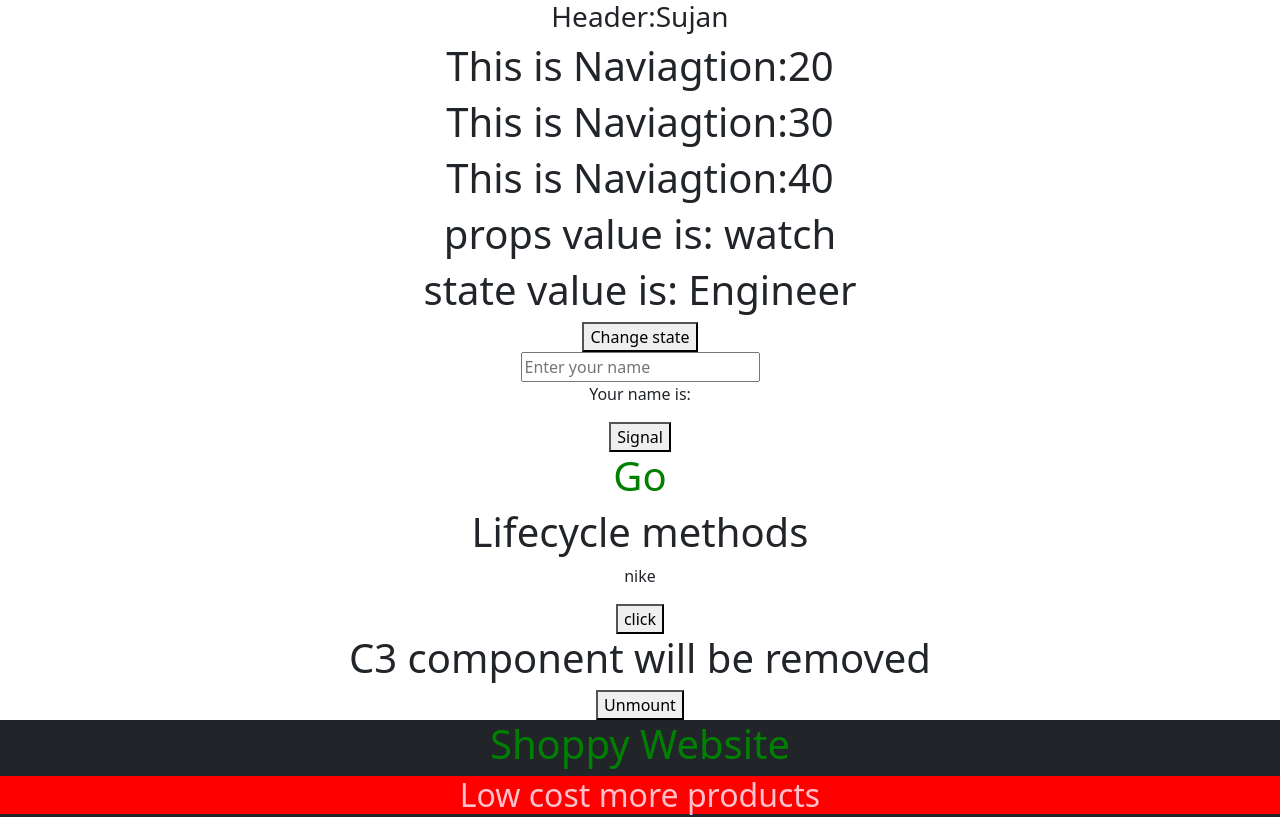
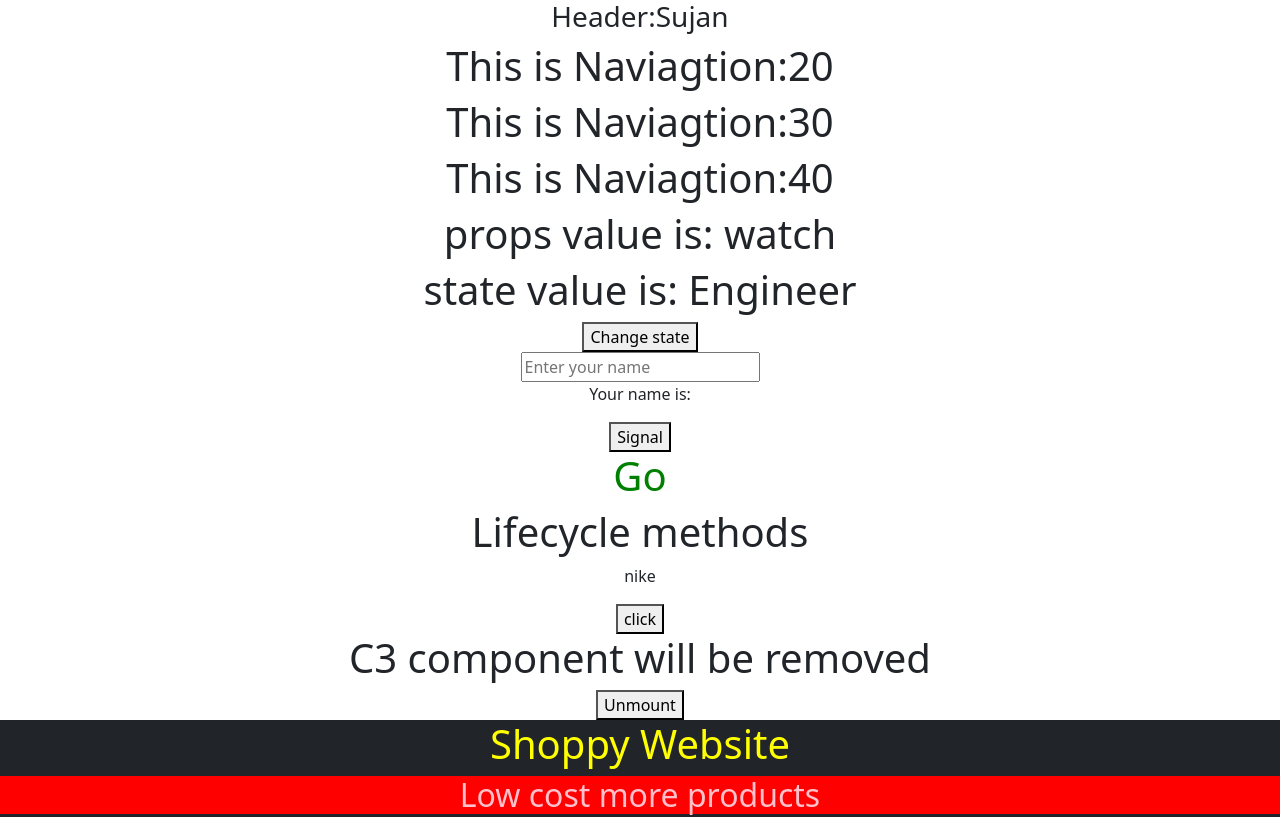
Before and after one commit to sujanmekala64/React-Task3, a React (Create React App) app: page /#/ in a window 1280 px wide. Shown: the top 817 px of the page. Built offline with nearby package versions, Linux system fonts and the light colour scheme; no server answers.

Commit message:
first commit

```diff
--- a/src/components/Headd_W.js
+++ b/src/components/Headd_W.js
@@ -5,7 +5,7 @@
     }
     return(
         <div class="bg-dark text-center text-primary">  {/**After importing bootstrap in App.js we shhould give classes of BS */}
-            <h1 style={{color:"green"}}>Shoppy Website</h1>   {/**Inline styling */}
+            <h1 style={{color:"yellow"}}>Shoppy Website</h1>   {/**Inline styling */}
             <h2 style={myStyle}>Low cost more products</h2> {/**Internal styling */}
             <p id="i1">Explore more various products</p>    {/**External styling  here that i1 is not working check once*/}
         </div>
```
